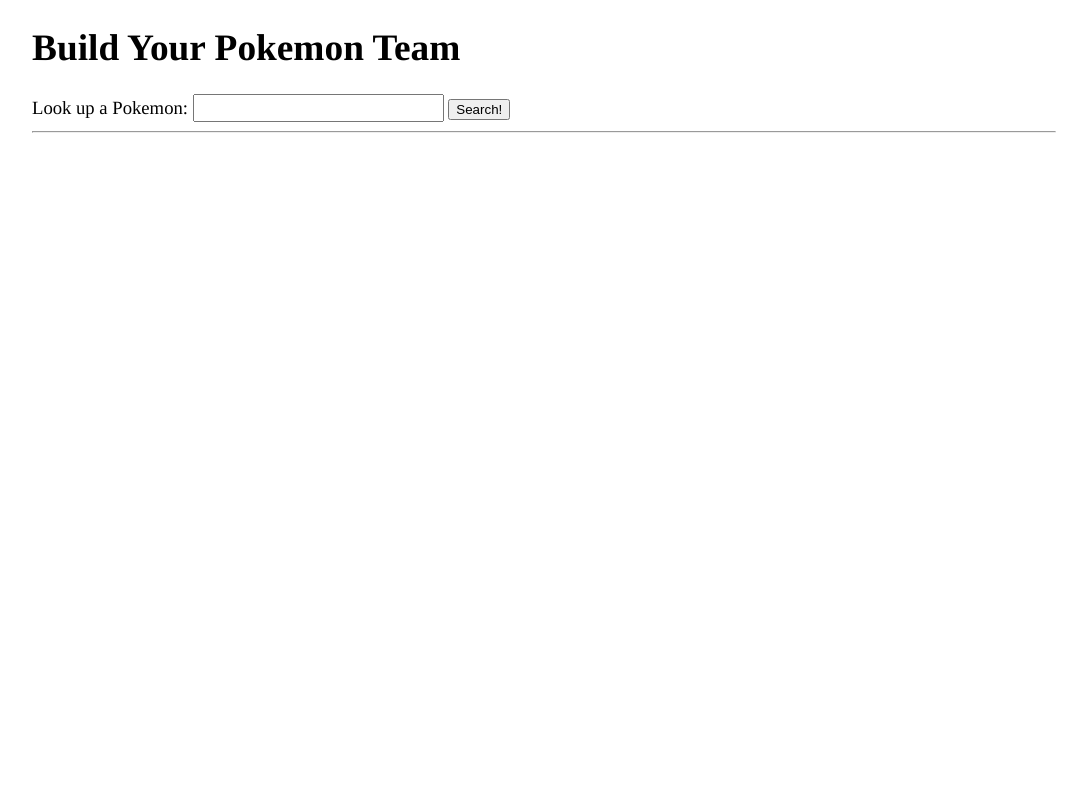
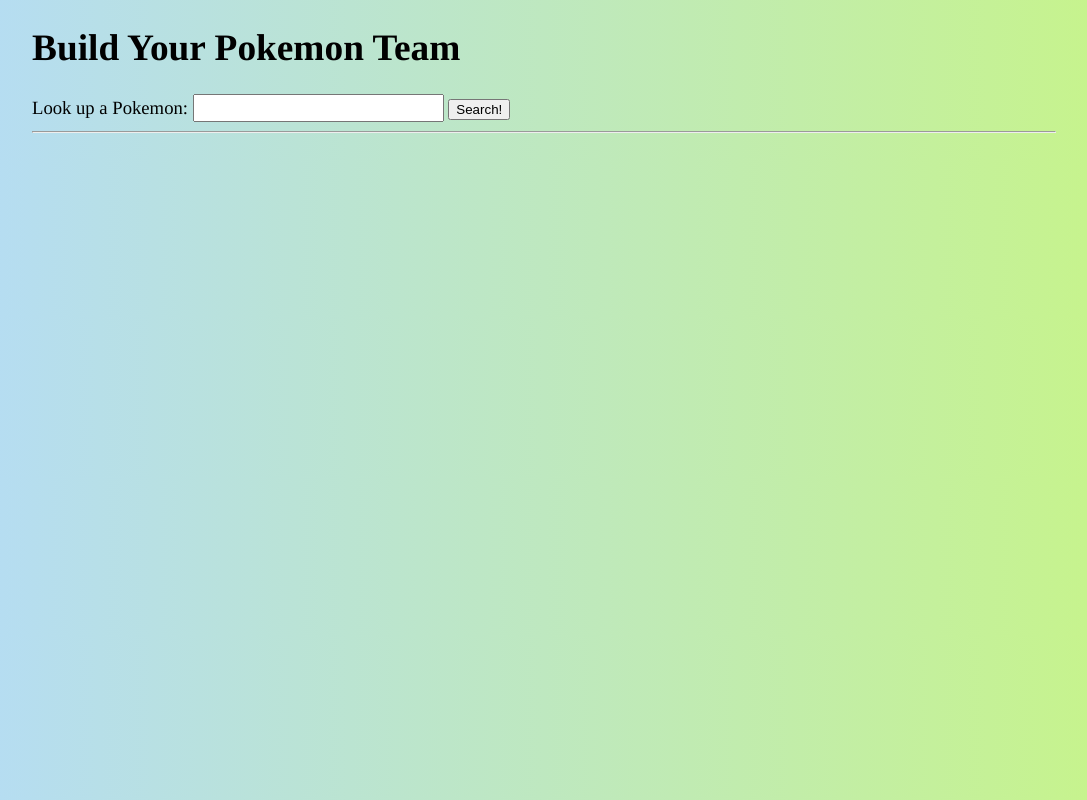
Before and after one commit to Vuochlang/CS_453_PokeBuilder, a website: page public/build.html in a window 1280 px wide. Shown: the whole page, without its empty margins (96-1183 px from the left). Drawn offline with Linux system fonts and the light colour scheme.

Commit message:
Update style.css

```diff
--- a/public/style.css
+++ b/public/style.css
@@ -4,6 +4,7 @@
   font-family: Times, serif;
   font-size: 14pt;
   margin: 2% 10%;
+  background-image: linear-gradient(to right, #B4DBFA , #C8F585);
 }
 
 .hidden {
```
